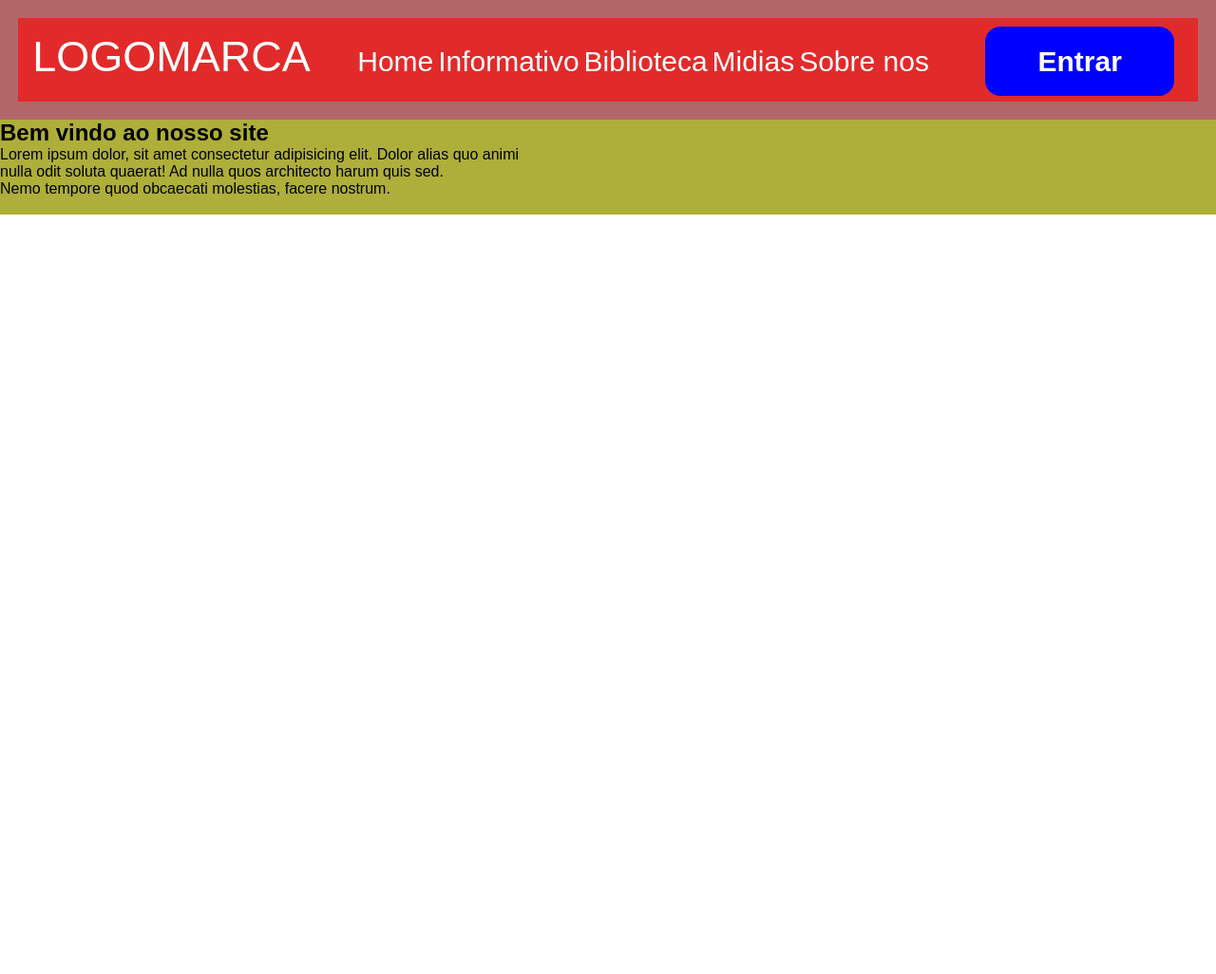
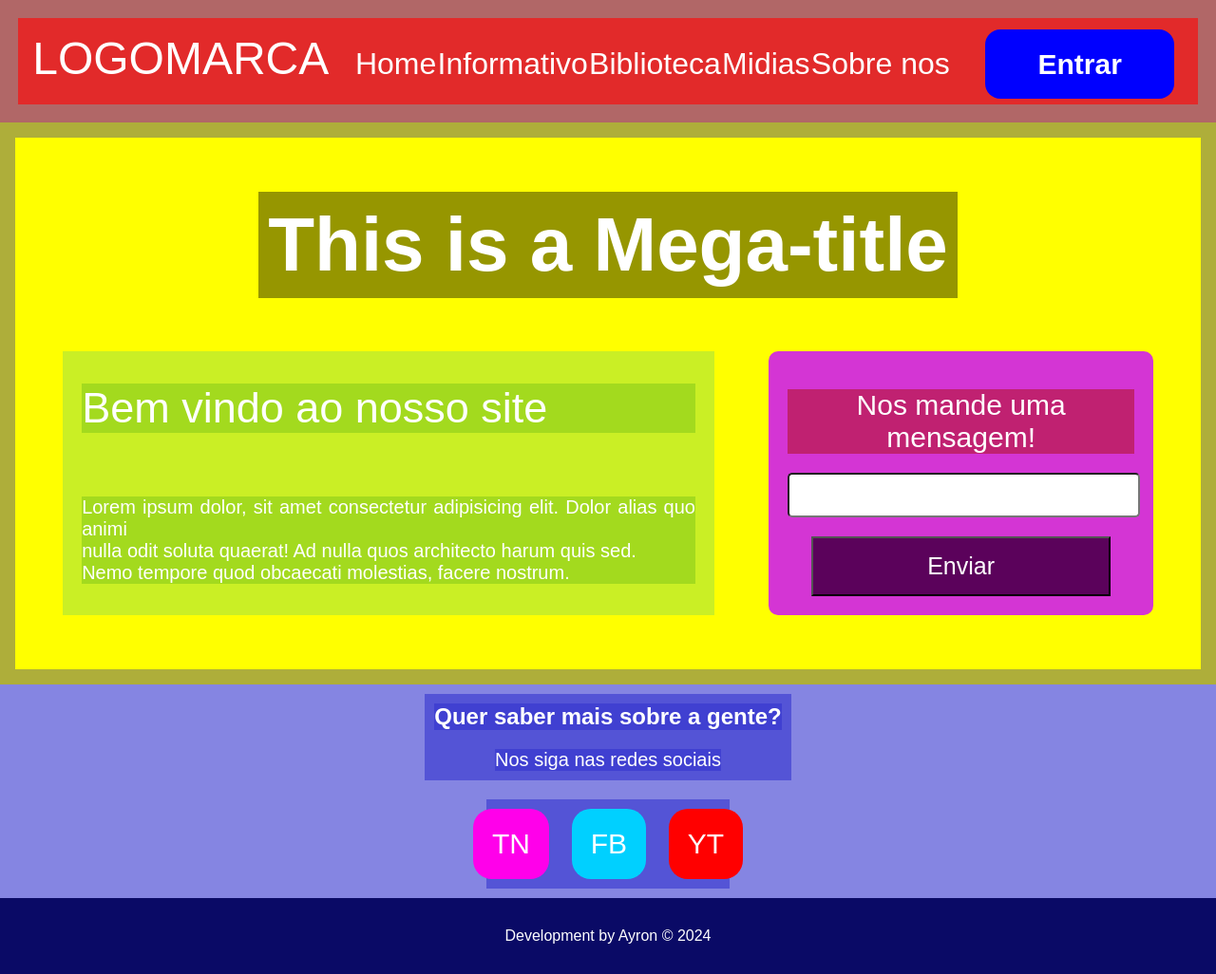
Before and after one commit to ayronnasc/fullstack, a PHP site: page / in a window 1280 px wide. Shown: the whole page at 95% size. Before the commit the page ends 226 px from the top, so only its background shows below. Run offline with PHP 8.4, Linux system fonts and the light colour scheme.

Commit message:
Primeiro modelo de site concluido

```diff
--- a/projects/site-model/index.html
+++ b/projects/site-model/index.html
@@ -28,20 +28,47 @@
     <!------------ CONTENT AREA ------------->
 
     <main class="container-main">
-        <article class="param-aside">
-            <h1>Bem vindo ao nosso site</h1>
-            <p>Lorem ipsum dolor, sit amet consectetur adipisicing elit. Dolor alias quo animi <br> nulla odit soluta quaerat! Ad nulla quos architecto harum quis sed. <br> Nemo tempore quod obcaecati molestias, facere nostrum.</p>
-        </article>
-        <img src="" alt="" class="reference-image">
+        <div class="content-main">
+            <div class="mega-title">
+                <h1>This is a Mega-title</h1>
+            </div>
+            <section class="content">
+            <article class="param-aside">
+                <h1>Bem vindo ao nosso site</h1>
+                <p>Lorem ipsum dolor, sit amet consectetur adipisicing elit. Dolor alias quo animi <br> nulla odit soluta quaerat! Ad nulla quos architecto harum quis sed. <br> Nemo tempore quod obcaecati molestias, facere nostrum.</p>
+            </article>
+            <div class="reference">
+               <form action="" method="post">
+                <div class="input-area">
+                    <label for="">Nos mande uma mensagem!</label>
+                    <input type="email" name="" id="">
+                </div>
+                <div class="btn-area">
+                    <input type="submit" value="Enviar">
+                </div>
+               </form>
+            </div>
+            </section>
+        </div>
     </main>
 
     <!------------ CONTENT AREA END ------------->
+
+
     <aside class="container-more">
-
+        <div class="text-area">
+            <h2>Quer saber mais sobre a gente? </h2>
+            <p>Nos siga nas redes sociais </p>
+        </div>
+        <div class="midia-icons-container">
+            <div class="icon01"> <a href="">TN</a> </div>
+            <div class="icon02"> <a href="">FB</a> </div>
+            <div class="icon03"> <a href="">YT</a> </div>
+        </div>
     </aside>
 
     <footer class="container-footer">
-
+        <p>Development by Ayron &copy; 2024</p>
     </footer>
 </body>
 </html>
--- a/projects/site-model/style.css
+++ b/projects/site-model/style.css
@@ -5,6 +5,7 @@
 
 body{
     font-family: Arial, Helvetica, sans-serif;
+    height: 100vh;
 }
 
 /* ------------------------------ HEADER START ------------------------------ */
@@ -48,12 +49,12 @@
 .header-links a{
     color: white;
     text-decoration: none;
-    font-size: 30px;
+    font-size: 2rem;
 }
 
 .logomarca {
        color: white;
-       font-size: 45px;
+       font-size: 3rem;
 }
 
 
@@ -76,8 +77,185 @@
 
 /* ------------------------------ CONTENT AREA START ------------------------------ */
 
-main{
+.container-main{
     background-color: rgba(150, 150, 0, 0.772);
+    display: flex;
+    justify-content: center;
+    padding: 16px;
+    height: 70%;
 }
 
+.content-main{
+    background-color: yellow;
+    display: flex;
+    flex-flow: column nowrap;
+    justify-content: center;
+    align-items: center;
+    width: 100%;
+    overflow: auto;
+    gap: 10%;
+}
+
+.content-main .content{
+    display: flex;
+    gap: 5%;
+}
+
+.content-main .mega-title{
+    color: white;
+    background-color: rgba(0, 0, 0, 0.411);
+    padding: 10px;
+    font-size: 40px;
+}
+
+.param-aside{
+    background-color: rgba(4, 177, 177, 0.208);
+    padding: 20px;
+    display: flex;
+    flex-flow: column nowrap;
+    justify-content: space-around;
+    gap: 40px;
+}
+
+.param-aside h1{
+    background-color: rgba(0, 128, 0, 0.192);
+    text-align: left;
+    font-size: 45px;
+    color: white;
+    font-weight: 100;
+}
+
+.param-aside p{
+    background-color: rgba(0, 128, 0, 0.192);
+    color: white;
+    text-align: justify;
+    font-size: 20px;
+}
+
+.reference{
+    background-color: rgb(212, 53, 212);
+    padding: 20px;
+    display: flex;
+    flex-flow: column nowrap;
+    justify-content: space-around;
+    border-radius: 10px;
+}
+
+.reference .input-area{
+    display: flex;
+    flex-flow: column nowrap;
+    justify-content: center;
+    align-items: stretch;
+    margin: 20px 0;
+}
+
+.reference .input-area label{
+    text-align: center;
+    margin-bottom: 20px;
+    color: white;
+    background-color: rgba(171, 12, 12, 0.498);
+    font-size: 30px;
+
+}
+.reference .input-area input{
+    padding: 10px;
+    border-radius: 5px;
+    width: 95%;
+    font-size: 20px;
+}
+
+.reference .btn-area{
+    display: flex;
+    justify-content: center;
+    align-items: center;
+}
+
+.reference .btn-area input{
+    padding: 15px 33%;
+    color: white;
+    font-size: 25px;
+    background-color: rgb(91, 2, 91);
+}
+
+
 /* ------------------------------ CONTENT AREA END  ------------------------------ */
+
+/* ------------------------------ MORE AREA START  ------------------------------ */
+
+.container-more{
+    background-color: rgba(51, 51, 206, 0.597);
+    color: white;
+    padding: 10px;
+    display: flex;
+    flex-flow: column nowrap;
+    justify-content: center;
+    align-items: center;
+    gap: 20px;
+}
+
+.container-more .text-area{
+    background-color: rgba(51, 51, 206, 0.597);
+    color: white;
+    padding: 10px;
+    display: flex;
+    flex-flow: column nowrap;
+    justify-content: center;
+    align-items: center;
+    gap: 20px;
+}
+
+.container-more h2{
+    text-align: center;
+    background-color: rgba(51, 51, 206, 0.597);
+}
+
+.container-more p{
+    background-color: rgba(51, 51, 206, 0.597);
+    text-align: justify;
+    font-size: 20px;
+}
+
+.container-more .midia-icons-container{
+    background-color: rgba(51, 51, 206, 0.597);
+    padding: 10px;
+    display: flex;
+    justify-content: center;
+    align-items: center;
+    gap: 10%;
+}
+
+.container-more .midia-icons-container div a{
+    color: white;
+    text-decoration: none;
+}
+
+.midia-icons-container .icon01{
+    background-color: rgb(255, 0, 234);
+    padding: 20px;
+    border-radius: 20px;
+    font-size: 30px;
+}
+.midia-icons-container .icon02{
+    background-color: rgb(0, 208, 255);
+    padding: 20px;
+    border-radius: 20px;
+    font-size: 30px;
+
+}.midia-icons-container .icon03{
+    background-color: rgb(255, 0, 0);
+    padding: 20px;
+    border-radius: 20px;
+    font-size: 30px;
+}
+
+/* ------------------------------ MORE AREA END  ------------------------------ */
+
+.container-footer{
+    background-color: rgb(10, 10, 102);
+    color: white;
+    display: flex;
+    flex-flow: row nowrap;
+    justify-content: center;
+    align-items: center;
+    height: 10%;
+}
```
